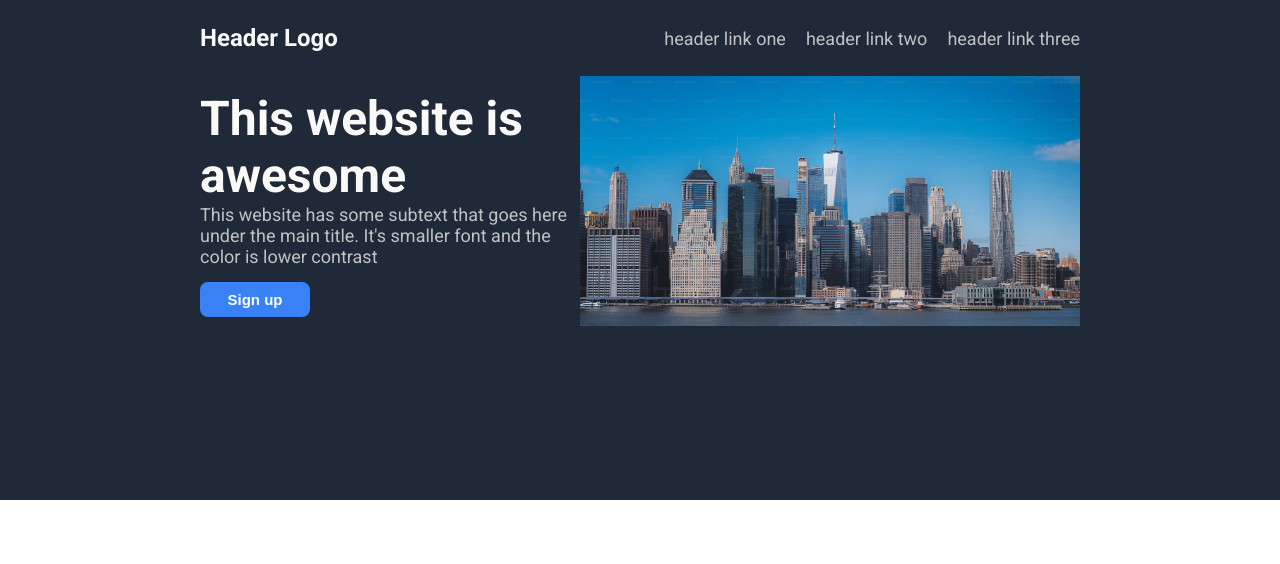
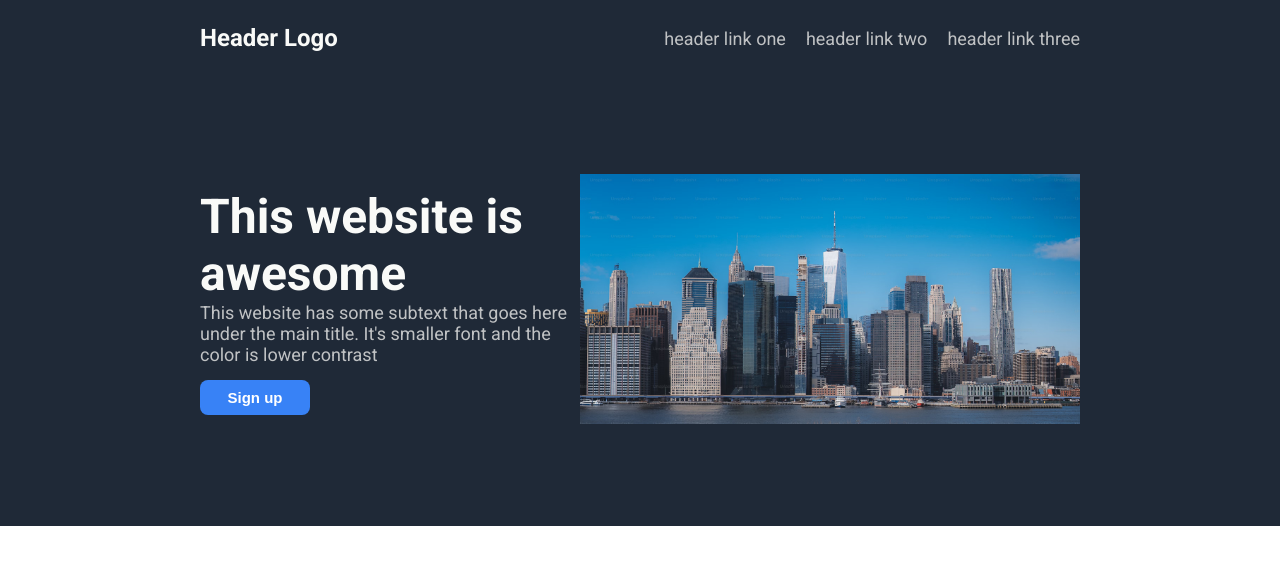
Before and after one commit to Amenious/landing-page, a plain HTML site: page index.html in a window 1280 px wide. Drawn offline with Linux system fonts and the light colour scheme.

Commit message:
Finalized hero image

```diff
--- a/style.css
+++ b/style.css
@@ -16,7 +16,10 @@ h1 {
 /* This is the styling for the hero section */
 .hero {
     background-color: #1f2937;
-    min-height: 500px;
+    /*
+    min-height: 600px;
+    */
+    width: 100%;
     display: flex;
     flex-direction: column;
     align-content: center;
@@ -54,6 +57,7 @@ h1 {
     justify-content: center;
     align-items: center;
     padding: 0px 200px;
+    height: 450px;
 }
 
 /* Styles for the hero content */
```
